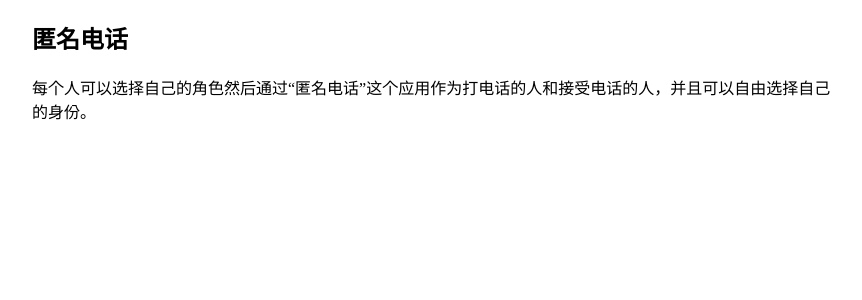
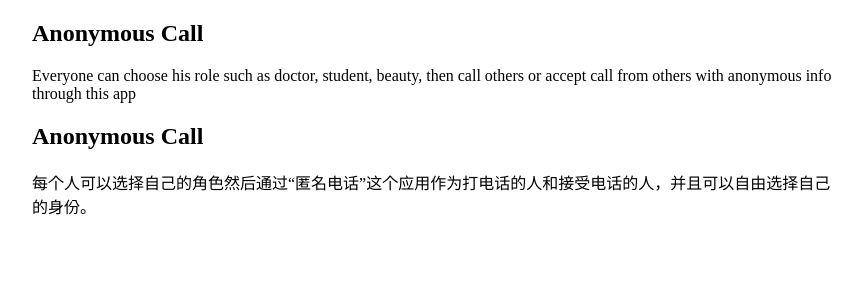
Before and after one commit to Cphilo/Cphilo.github.io, a Jekyll site: the page built from _posts/2014-3-24-profile.html, in a window 1280 px wide. Shown: the top 300 px of the page, without its empty margins (208-1070 px from the left). Built offline with Jekyll 4.4.1, drawn with Linux system fonts in a browser that asks for light colours.

Commit message:
an english version idea

```diff
--- a/_posts/2014-3-24-profile.html
+++ b/_posts/2014-3-24-profile.html
@@ -1,8 +1,12 @@
 ---
 layout: default
-title: 匿名电话
+title: Anonymous Call
 ---
 
+<h2>Anonymous Call</h2>
+<p>Everyone can choose his role such as doctor, student, beauty, then call others or accept call from others with anonymous info through this app</p>
 <h2>{{ page.title }}</h2>
 <p>每个人可以选择自己的角色然后通过“匿名电话”这个应用作为打电话的人和接受电话的人，并且可以自由选择自己的身份。</p>
 <!--<p>Who cares? Just another silly idea!!!</p>-->
+<!--<p>The bold seperate line!!!</p>-->
+<!--<p>But if you think that this idea is very fun!!!Please contact me with "cphilo@qq.com"-->
```
